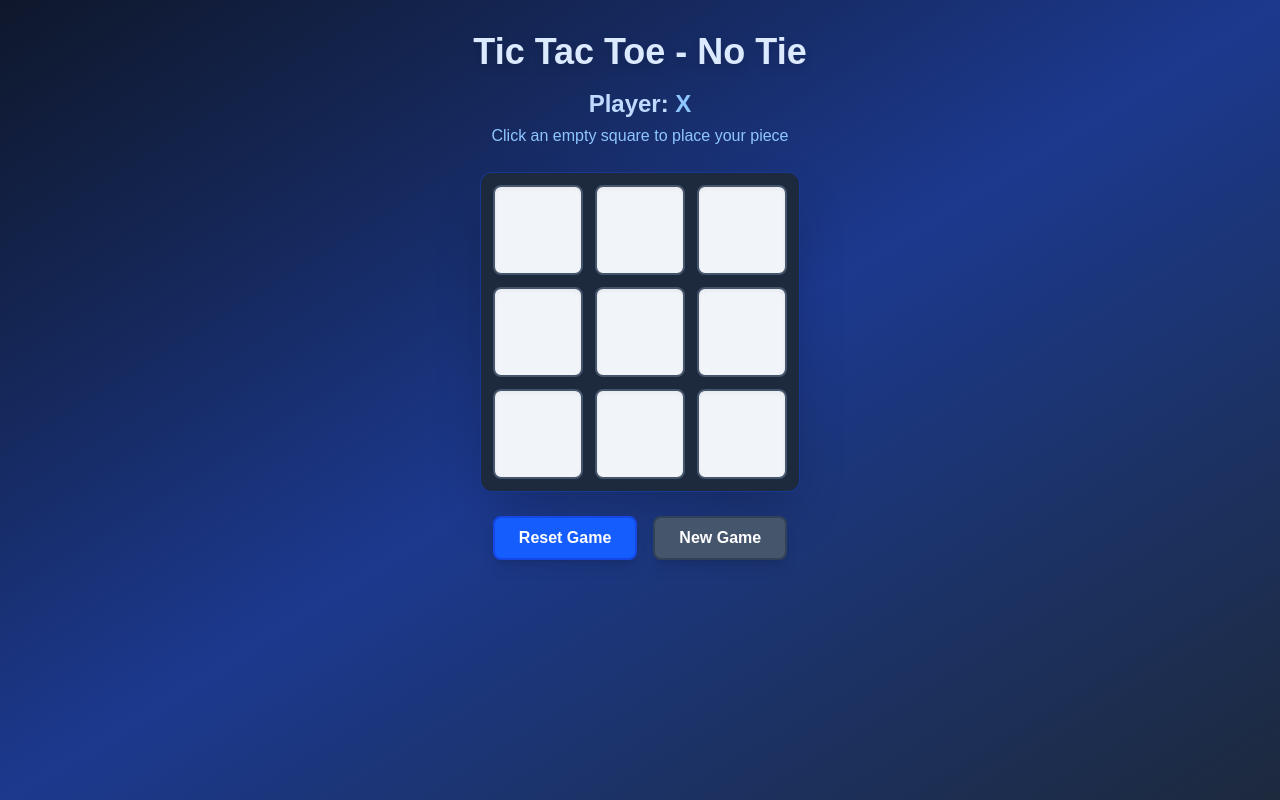
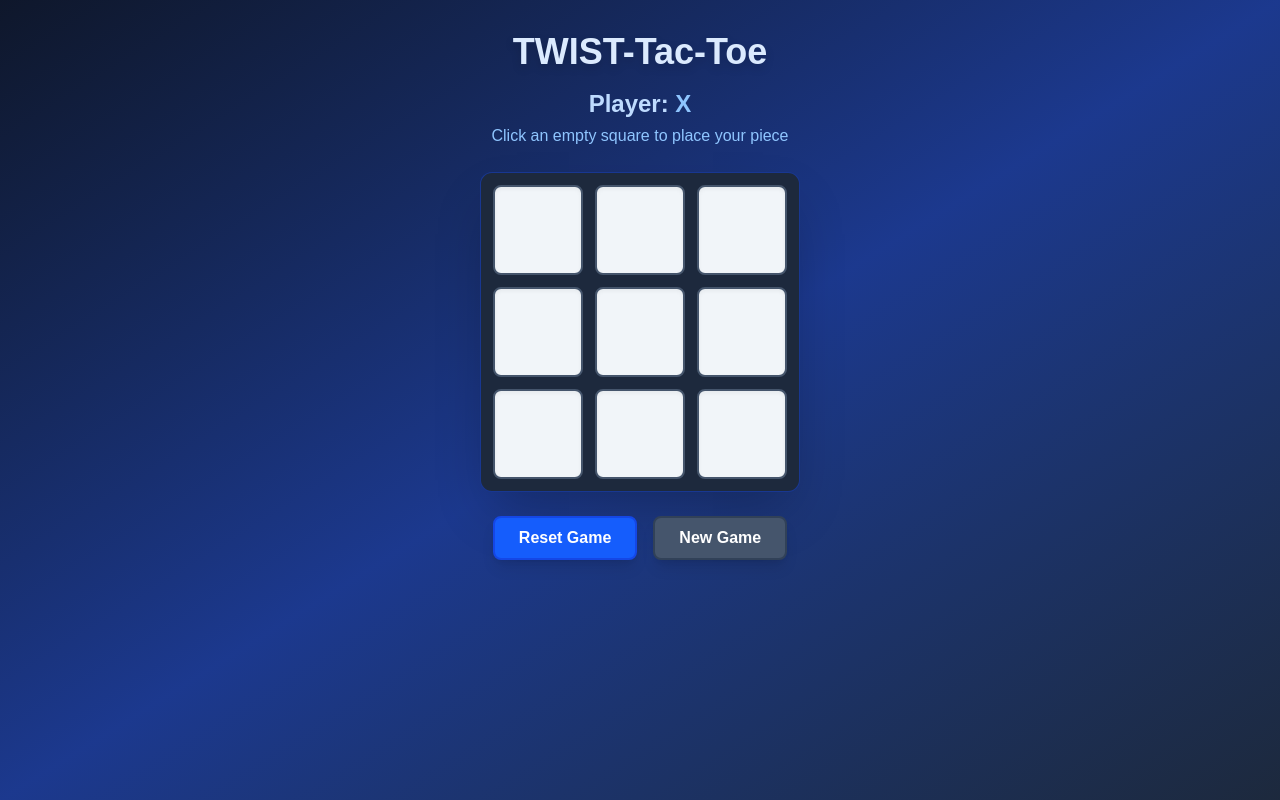
Before and after one commit to xy-real/tictactoe-twist, a Next.js app: page / in a window 1280 px wide. Built offline with nearby package versions, Linux system fonts and the light colour scheme.

Commit message:
Changed title
from Tic-Tac-Toe - no ties to TWIST Tac Toe

```diff
--- a/src/components/GameBoard.tsx
+++ b/src/components/GameBoard.tsx
@@ -12,7 +12,7 @@ export default function GameBoard() {
 
     return (
         <div className="flex flex-col items-center p-8">
-            <h1 className="text-4xl font-bold mb-4 text-blue-100 drop-shadow-lg">Tic Tac Toe - No Tie</h1>
+            <h1 className="text-4xl font-bold mb-4 text-blue-100 drop-shadow-lg">TWIST-Tac-Toe</h1>
 
             <GameStatus
                 currentPlayer={gameState.currentPlayer}
```
